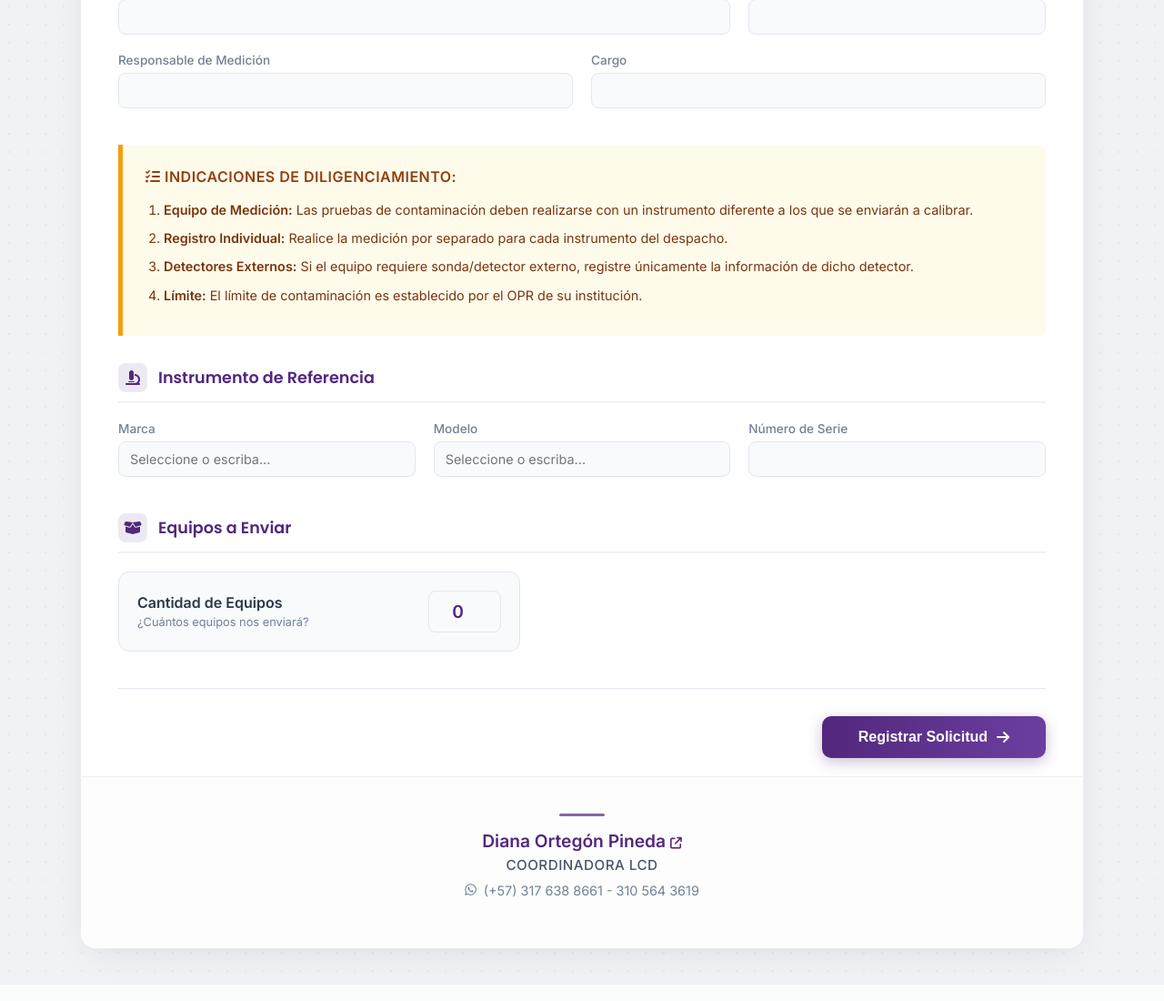
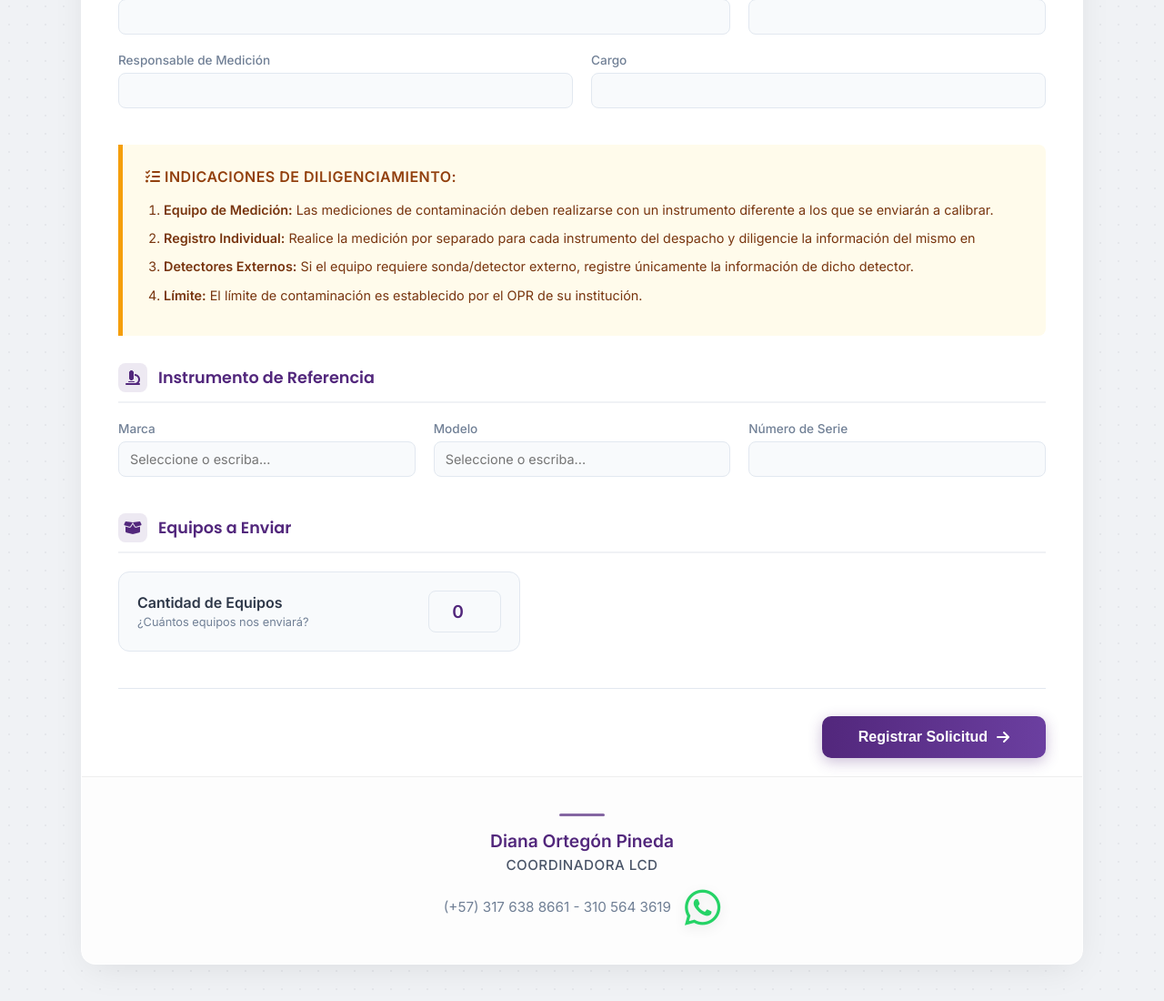
Before and after one commit to coordinacionlcd/SGIL-LCD, a Flask app: page /solicitud-servicio in a window 1280 px wide. Shown: the part 583-1683 px from the top of the page at 91% size. Before the commit the page ends 1653 px from the top, so only its background shows below. Run offline with Flask 3, Linux system fonts and the light colour scheme; some libraries are stand-ins or nearby versions.

Commit message:
Update solicitud_cliente.html

```diff
--- a/templates/solicitud_cliente.html
+++ b/templates/solicitud_cliente.html
@@ -137,7 +137,7 @@
         }
         .whatsapp-link:hover { background: #dcfce7; color: #16a34a; }
 
-        /* Estilo para la nueva Nota Importante de Diligenciamiento */
+        /* ESTILOS PARA LA NOTA AMARILLA */
         .instruction-box {
             background: #fffbeb; border-left: 5px solid #f59e0b; padding: 25px;
             margin-bottom: 30px; border-radius: 0 8px 8px 0;
@@ -145,10 +145,17 @@
         .instruction-title { color: #92400e; font-weight: 700; margin-bottom: 15px; font-size: 1rem; text-transform: uppercase; letter-spacing: 0.5px; }
         .instruction-list { padding-left: 20px; margin: 0; color: #78350f; font-size: 0.9rem; line-height: 1.6; }
         .instruction-list li { margin-bottom: 8px; }
-        .instruction-footer {
+
+        /* Enlace de soporte dentro de la nota amarilla */
+        .support-link {
             margin-top: 15px; padding-top: 15px; border-top: 1px solid rgba(146, 64, 14, 0.2);
-            font-size: 0.9rem; color: #92400e; display: flex; align-items: center; gap: 10px; flex-wrap: wrap;
+            color: #92400e; font-size: 0.9rem;
         }
+        .whatsapp-btn-inline {
+            color: #16a34a; font-weight: 700; text-decoration: none; display: inline-flex; align-items: center; gap: 5px;
+            background: rgba(37, 211, 102, 0.1); padding: 2px 8px; border-radius: 4px; transition: 0.2s;
+        }
+        .whatsapp-btn-inline:hover { background: rgba(37, 211, 102, 0.2); }
 
     </style>
 </head>
@@ -229,8 +236,8 @@
         <div class="instruction-box">
             <div class="instruction-title"><i class="fa-solid fa-list-check"></i> Indicaciones de Diligenciamiento:</div>
             <ol class="instruction-list">
-                <li><strong>Equipo de Medición:</strong> Las pruebas de contaminación deben realizarse con un instrumento diferente a los que se enviarán a calibrar.</li>
-                <li><strong>Registro Individual:</strong> Realice la medición por separado para cada instrumento del despacho.</li>
+                <li><strong>Equipo de Medición:</strong> Las mediciones de contaminación deben realizarse con un instrumento diferente a los que se enviarán a calibrar.</li>
+                <li><strong>Registro Individual:</strong> Realice la medición por separado para cada instrumento del despacho y diligencie la información del mismo en </li>
                 <li><strong>Detectores Externos:</strong> Si el equipo requiere sonda/detector externo, registre únicamente la información de dicho detector.</li>
                 <li><strong>Límite:</strong> El límite de contaminación es establecido por el OPR de su institución.</li>
             </ol>
@@ -302,13 +309,22 @@
 
     <div class="signature-footer">
         <div class="sig-line"></div>
-        <a href="https://wa.me/573176388661" target="_blank" style="text-decoration:none;">
-            <p class="sig-name">Diana Ortegón Pineda <i class="fa-solid fa-arrow-up-right-from-square" style="font-size:0.8rem;"></i></p>
-        </a>
+        <p class="sig-name">Diana Ortegón Pineda</p>
         <p class="sig-role">Coordinadora LCD</p>
-        <p class="sig-contact">
-            <i class="fa-brands fa-whatsapp"></i> (+57) 317 638 8661 - 310 564 3619
-        </p>
+
+        <div style="display: flex; align-items: center; justify-content: center; gap: 15px; margin-top: 15px;">
+            <span style="color: #718096; font-size: 0.95rem;">
+                (+57) 317 638 8661 - 310 564 3619
+            </span>
+
+            <a href="https://wa.me/573176388661" target="_blank" title="Clic para chatear en WhatsApp" style="text-decoration: none;">
+                <i class="fa-brands fa-whatsapp"
+                   style="font-size: 2.8rem; color: #25d366; filter: drop-shadow(0 4px 6px rgba(0,0,0,0.1)); transition: transform 0.2s;"
+                   onmouseover="this.style.transform='scale(1.15)'"
+                   onmouseout="this.style.transform='scale(1)'">
+                </i>
+            </a>
+        </div>
     </div>
 </div>
 
```
